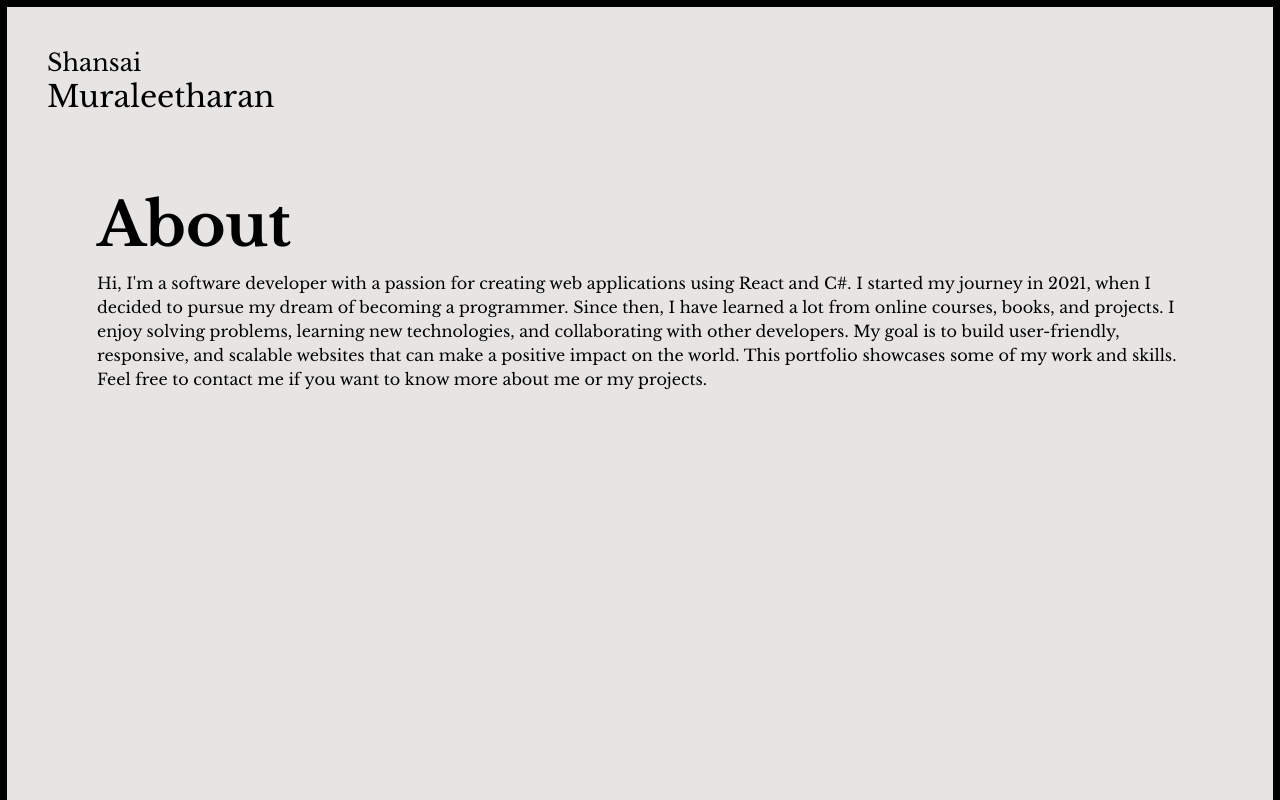
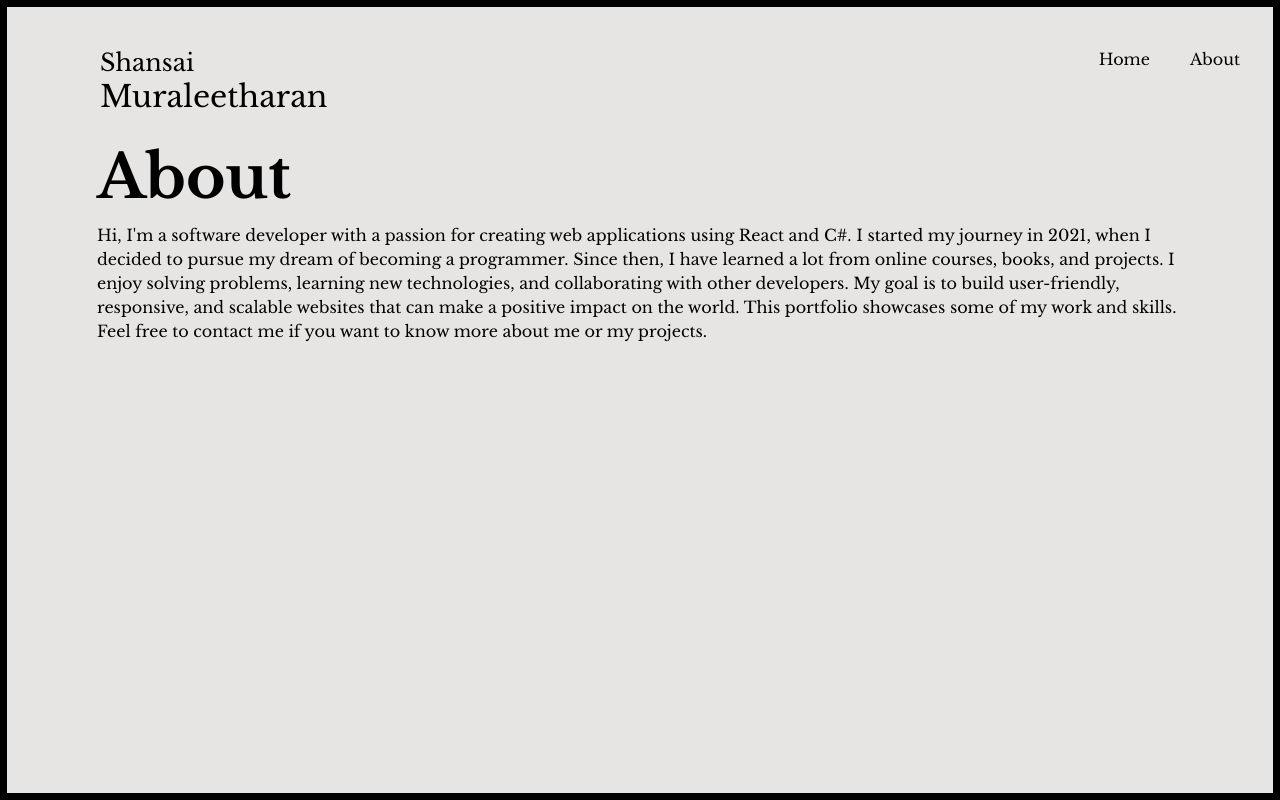
Before and after one commit to TheGreatShan/muraleetharanpages, a Next.js app: page /about in a window 1280 px wide. Shown: the top 800 px of the page. Built offline with nearby package versions, Linux system fonts and the light colour scheme.

Commit message:
Nav works

```diff
--- a/src/app/about/page.tsx
+++ b/src/app/about/page.tsx
@@ -4,15 +4,20 @@ import Header from "muralee/app/components/header";
 export default function About() {
     return (
         <Design>
+            <div className={"mt-5"}>
                 <Header title={"About"}/>
                 <p className={"mt-4 mx-[50px]"}>
-                Hi, I'm a software developer with a passion for creating web applications using React and C#. I started
+                    Hi, I'm a software developer with a passion for creating web applications using React and C#. I
+                    started
                     my journey in 2021, when I decided to pursue my dream of becoming a programmer. Since then, I have
                     learned a lot from online courses, books, and projects. I enjoy solving problems, learning new
-                technologies, and collaborating with other developers. My goal is to build user-friendly, responsive,
-                and scalable websites that can make a positive impact on the world. This portfolio showcases some of my
+                    technologies, and collaborating with other developers. My goal is to build user-friendly,
+                    responsive,
+                    and scalable websites that can make a positive impact on the world. This portfolio showcases some of
+                    my
                     work and skills. Feel free to contact me if you want to know more about me or my projects.
                 </p>
+            </div>
         </Design>
     )
 }
--- a/src/app/components/Nav.tsx
+++ b/src/app/components/Nav.tsx
@@ -1,8 +1,16 @@
+import Link from "next/link";
+
 export default function Nav() {
     return (
         <div className={"bg-[#e7e5e4] text-black font-libre p-10"}>
-            <h1 className={"text-2xl"}>Shansai</h1>
-            <h1 className={"text-3xl"}>Muraleetharan</h1>
+            <div className={"fixed left-0 ml-[100px]"}>
+                <h1 className={"text-2xl"}>Shansai</h1>
+                <h1 className={"text-3xl"}>Muraleetharan</h1>
+            </div>
+            <div className={"fixed right-0 mx-10"}>
+                <Link href={"/"} title={"Home"} className={"mx-10"}>Home</Link>
+                <Link href={"/about"} title={"About"}>About</Link>
+            </div>
         </div>
     )
 }
--- a/src/app/components/design.tsx
+++ b/src/app/components/design.tsx
@@ -3,10 +3,9 @@ import Nav from "muralee/app/components/Nav";
 export default function Design({children}: Readonly<{ children: React.ReactNode; }>) {
     return (
         <>
-            <div className={"border-solid border-[7px] border-black bg-[#e7e5e4] text-black font-libre"}>
+            <div className={"border-solid border-[7px] border-black bg-[#e7e5e4] text-black font-libre h-screen"}>
                 <Nav/>
-
-                <div className={"h-screen p-10"}>
+                <div className={"p-10"}>
                     {children}
                 </div>
             </div>
```
Lines whose indentation alone changed are shown as unchanged.
